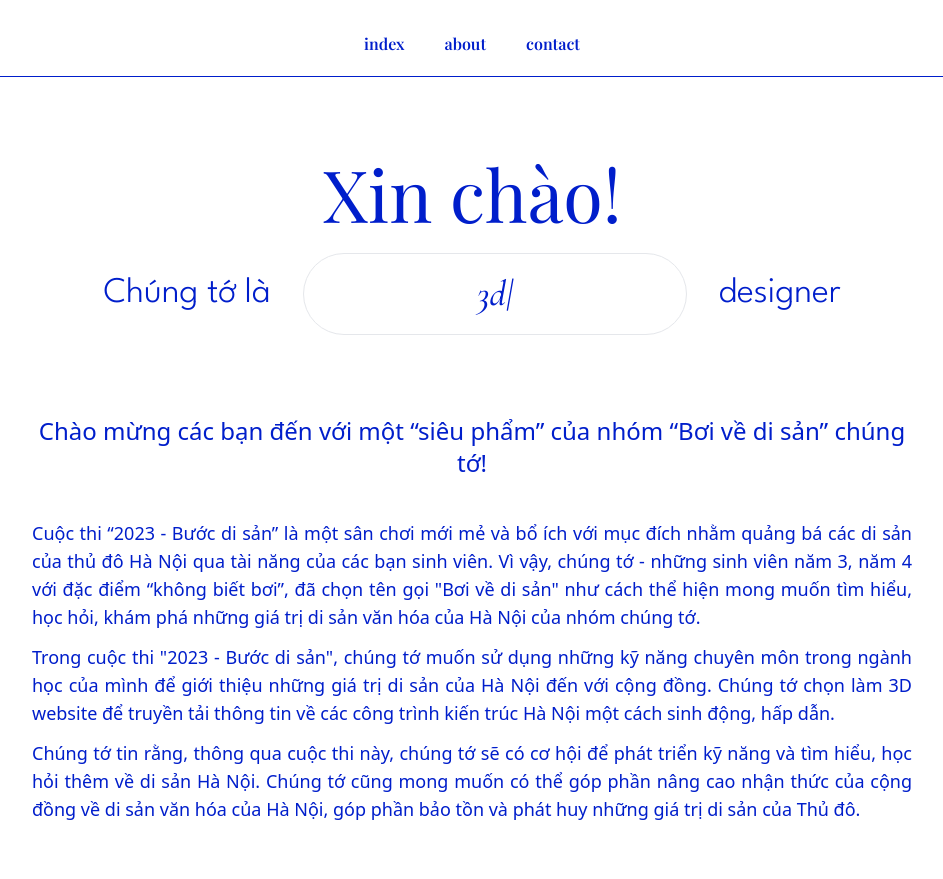
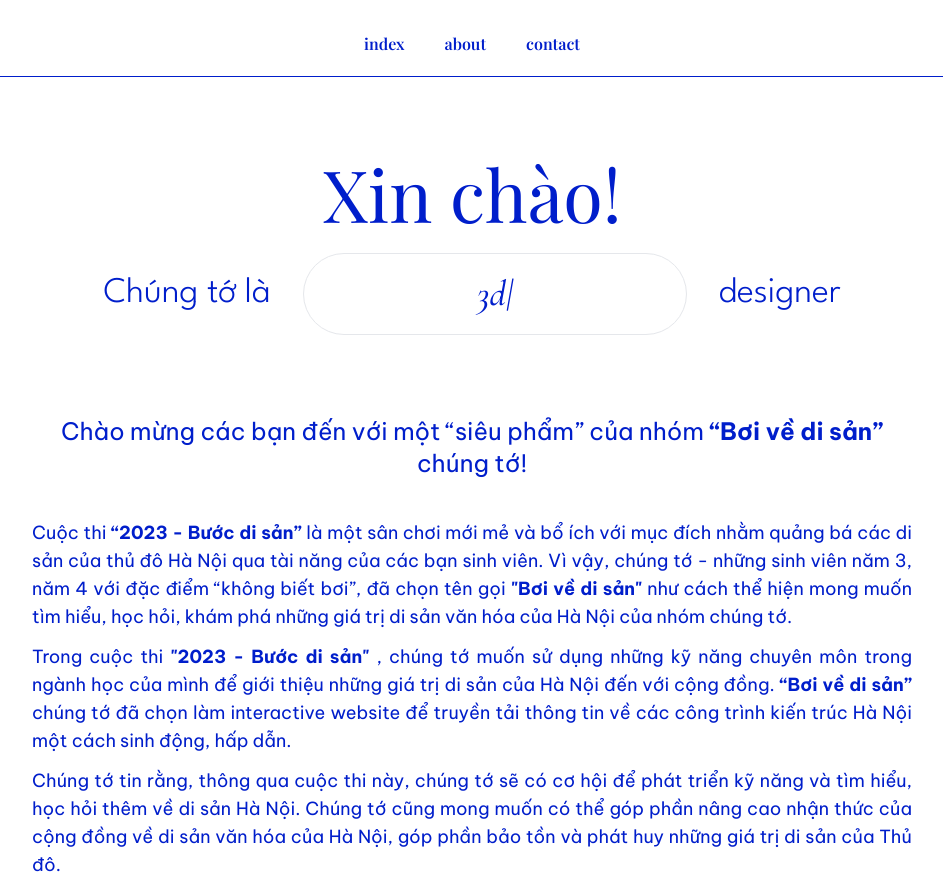
Before and after one commit to HieuTVGCH200824/hanoi-gallery, a React (Vite) app: page /about in a window 1280 px wide. Shown: the whole page, without its empty margins (168-1111 px from the left). Before the commit the page ends 823 px from the top, so only its background shows below. Built offline with nearby package versions, Linux system fonts and the light colour scheme; a web font is replaced by a local one.

Commit message:
fix font

```diff
--- a/src/about/index.tsx
+++ b/src/about/index.tsx
@@ -20,24 +20,26 @@ const About = () => {
           </div>
           <span>designer</span>
         </div>
-        <div className="mt-20 text-2xl">
+        <div className="mt-20 text-2xl font-beVietnam">
           <span>
-            Chào mừng các bạn đến với một “siêu phẩm” của nhóm “Bơi về di sản”
-            chúng tớ!
+            Chào mừng các bạn đến với một “siêu phẩm” của nhóm{" "}
+            <span className="font-bold">“Bơi về di sản”</span> chúng tớ!
           </span>
           <div className="text-justify space-y-3 text-lg mt-10">
             <p>
-              Cuộc thi “2023 - Bước di sản” là một sân chơi mới mẻ và bổ ích với
-              mục đích nhằm quảng bá các di sản của thủ đô Hà Nội qua tài năng
-              của các bạn sinh viên. Vì vậy, chúng tớ - những sinh viên năm 3,
-              năm 4 với đặc điểm “không biết bơi”, đã chọn tên gọi "Bơi về di
-              sản" như cách thể hiện mong muốn tìm hiểu, học hỏi, khám phá những
-              giá trị di sản văn hóa của Hà Nội của nhóm chúng tớ.
+              Cuộc thi <strong>“2023 - Bước di sản”</strong> là một sân chơi mới
+              mẻ và bổ ích với mục đích nhằm quảng bá các di sản của thủ đô Hà
+              Nội qua tài năng của các bạn sinh viên. Vì vậy, chúng tớ - những
+              sinh viên năm 3, năm 4 với đặc điểm “không biết bơi”, đã chọn tên
+              gọi <strong> "Bơi về di sản"</strong> như cách thể hiện mong muốn
+              tìm hiểu, học hỏi, khám phá những giá trị di sản văn hóa của Hà
+              Nội của nhóm chúng tớ.
             </p>
             <p>
-              Trong cuộc thi "2023 - Bước di sản", chúng tớ muốn sử dụng những
-              kỹ năng chuyên môn trong ngành học của mình để giới thiệu những
-              giá trị di sản của Hà Nội đến với cộng đồng. Chúng tớ chọn làm 3D
+              Trong cuộc thi <strong> "2023 - Bước di sản" </strong>, chúng tớ
+              muốn sử dụng những kỹ năng chuyên môn trong ngành học của mình để
+              giới thiệu những giá trị di sản của Hà Nội đến với cộng đồng.{" "}
+              <strong>“Bơi về di sản” </strong> chúng tớ đã chọn làm interactive
               website để truyền tải thông tin về các công trình kiến trúc Hà Nội
               một cách sinh động, hấp dẫn.
             </p>
--- a/src/contact/index.tsx
+++ b/src/contact/index.tsx
@@ -24,7 +24,7 @@ const pple = [
 const Contact = () => {
   return (
     <div>
-      <h1 className="text-center mt-40 font-playfair text-4xl font-bold text-[#001ECB] ">
+      <h1 className="text-center mt-40 font-playfair text-4xl lg:text-7xl 2xl:text-9xl font-bold text-[#001ECB] px-10">
         Thành viên
       </h1>
       <div className="grid grid-cols-4 gap-10 mx-auto mt-20">
```
